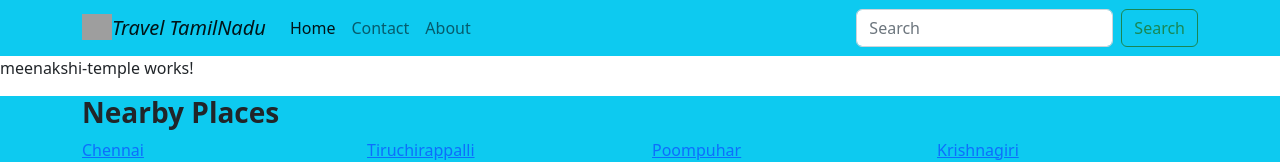
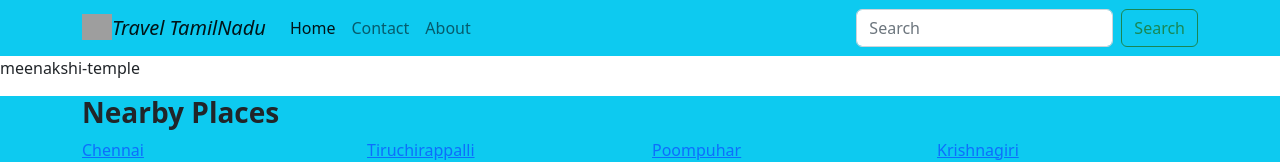
Before and after one commit to shriyatidke/touristplaces-in-tamil-nadu, an Angular app: page /meenakshi-temple in a window 1280 px wide. Shown: the top 162 px of the page. Built offline with nearby package versions, Linux system fonts and the light colour scheme; grey boxes are pictures that could not be loaded.

Commit message:
made some changes

```diff
--- a/src/app/meenakshi-temple/meenakshi-temple.component.html
+++ b/src/app/meenakshi-temple/meenakshi-temple.component.html
@@ -1 +1 @@
-<p>meenakshi-temple works!</p>
+<p>meenakshi-temple </p>
```
